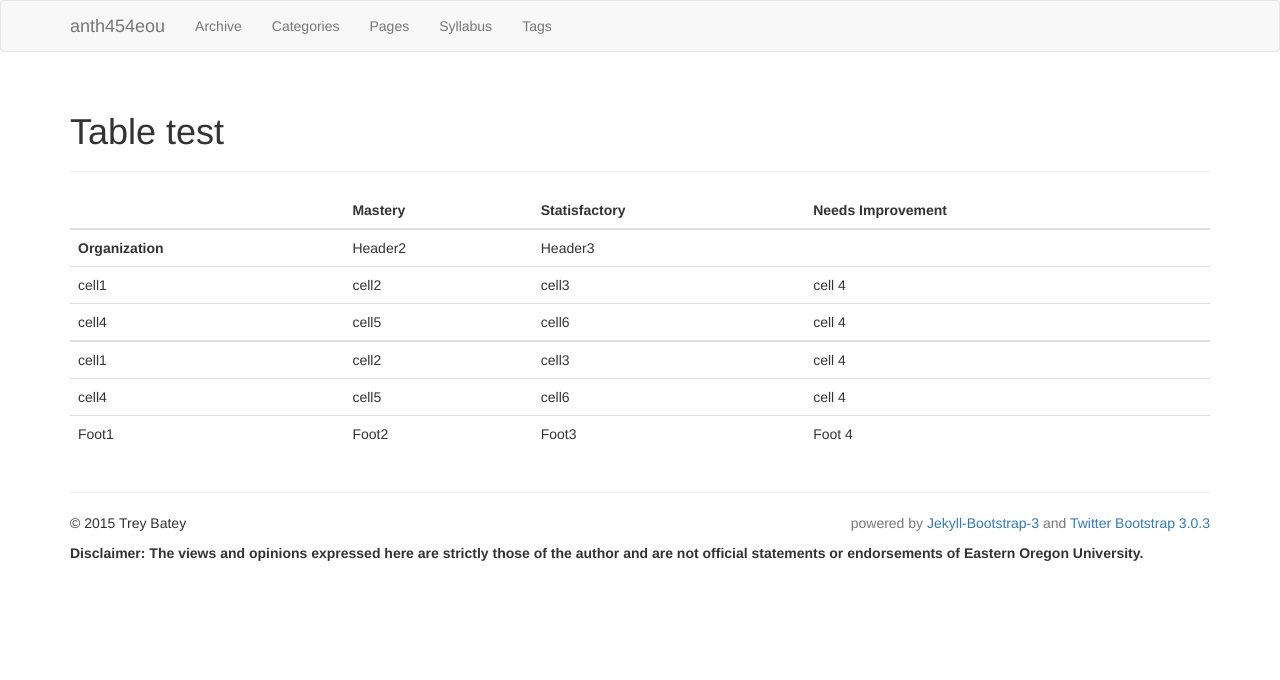
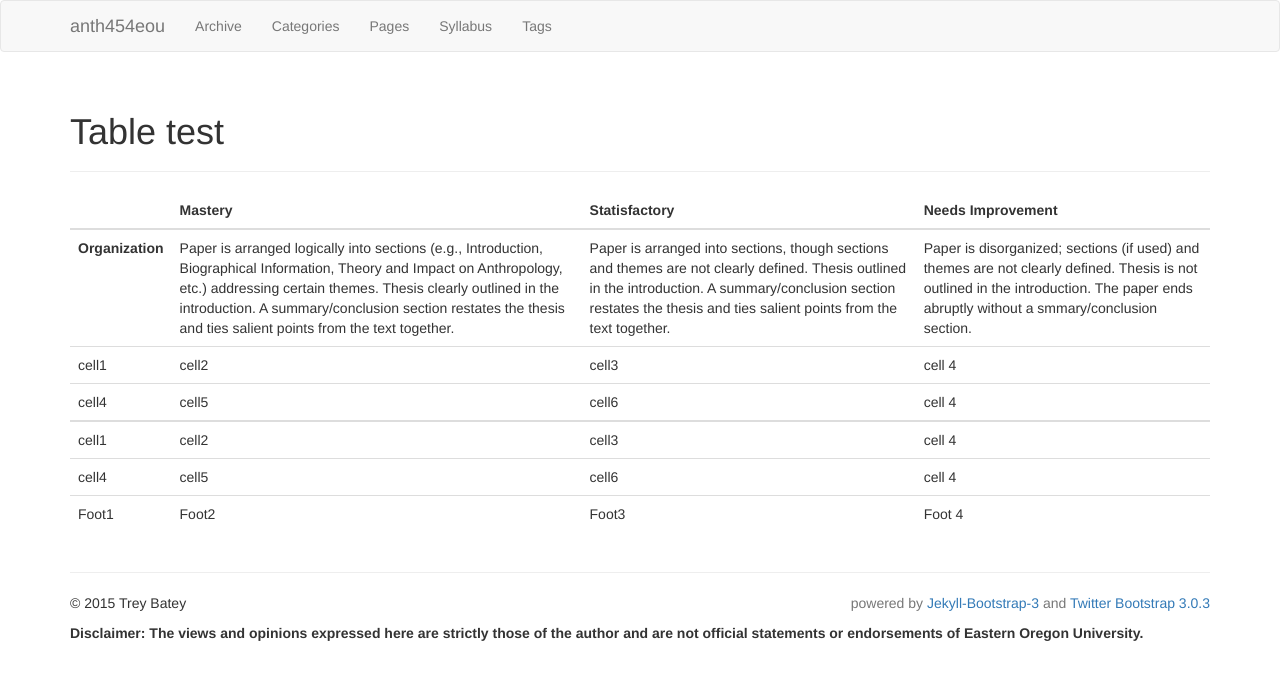
Before and after one commit to bateyt/anth454eou, a Jekyll site: the page built from TableTest.md, in a window 1280 px wide. Shown: the top 680 px of the page. Built offline with Jekyll 4.4.1, drawn with Linux system fonts in a browser that asks for light colours; nearby versions of some CDN libraries; library files that are not in the unit come from our copies.

Commit message:
Update table

```diff
--- a/TableTest.md
+++ b/TableTest.md
@@ -5,7 +5,7 @@
 
 |         | Mastery | Statisfactory | Needs Improvement |
 |:--------|:-------|:-------|:--------
-| __Organization__ | Header2 | Header3 |
+| __Organization__ | Paper is arranged logically into sections (e.g., Introduction, Biographical Information, Theory and Impact on Anthropology, etc.) addressing certain themes. Thesis clearly outlined in the introduction. A summary/conclusion section restates the thesis and ties salient points from the text together. | Paper is arranged into sections, though sections and themes are not clearly defined. Thesis outlined in the introduction. A summary/conclusion section restates the thesis and ties salient points from the text together. | Paper is disorganized; sections (if used) and themes are not clearly defined. Thesis is not outlined in the introduction. The paper ends abruptly without a smmary/conclusion section. |
 | cell1   | cell2   | cell3   | cell 4 |
 | cell4   | cell5   | cell6   | cell 4 |
 |----
```
